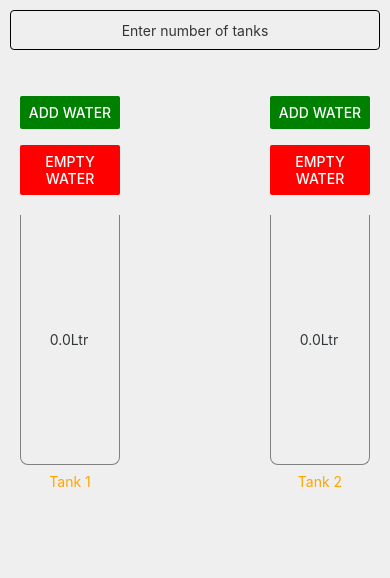
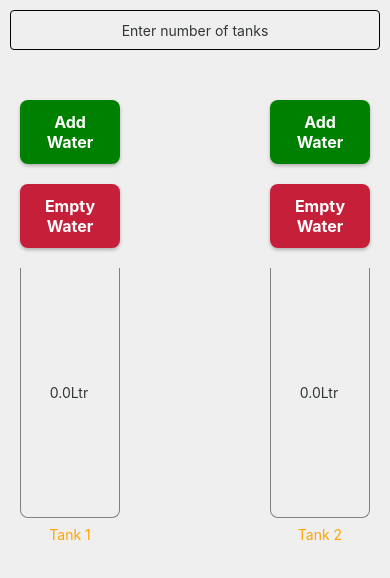
Before and after one commit to shreya-mishra/Puzzle_App, a React Native app: screen / in a window 390 px wide. Shown: the top 578 px of the page. Built offline with nearby package versions, Linux system fonts and the light colour scheme.

Commit message:
enhanced button view

```diff
--- a/src/components/Button_.tsx
+++ b/src/components/Button_.tsx
@@ -1,4 +1,4 @@
-import {Button, StyleSheet, View} from 'react-native';
+import {Button, StyleSheet, Text, TouchableOpacity, View} from 'react-native';
 import React from 'react';
 
 type ButtonType = {
@@ -8,16 +8,36 @@ type ButtonType = {
 };
 const Button_ = ({title, handler, buttonColor}: ButtonType) => {
   return (
-    <View style={styles.buttonContainer}>
-      <Button title={title} onPress={handler} color={buttonColor} />
-    </View>
+    <TouchableOpacity
+      style={[styles.button, {backgroundColor: buttonColor}]}
+      onPress={handler}>
+      <Text style={styles.buttonText}>{title}</Text>
+    </TouchableOpacity>
   );
 };
 
 export default Button_;
 
 const styles = StyleSheet.create({
-  buttonContainer: {
-    marginTop: 16,
+  button: {
+    // backgroundColor: '#4CAF50', // Green color
+    paddingVertical: 12,
+    paddingHorizontal: 24,
+    borderRadius: 8,
+    shadowColor: '#000',
+    shadowOffset: {
+      width: 0,
+      height: 2,
+    },
+    shadowOpacity: 0.25,
+    shadowRadius: 3.84,
+    elevation: 5,
+    marginTop: 20,
+  },
+  buttonText: {
+    color: '#fff', // White text color
+    fontSize: 16,
+    textAlign: 'center',
+    fontWeight: 'bold',
   },
 });
--- a/src/components/TankFrame.tsx
+++ b/src/components/TankFrame.tsx
@@ -37,7 +37,7 @@ const TankFrame = ({
         <Button_
           title={'Empty Water'}
           handler={emptyWaterHandler}
-          buttonColor={'red'}
+          buttonColor={'#c51f3a'}
         />
       </View>
       {/* TODO: Add Water tank animation flow */}
```
